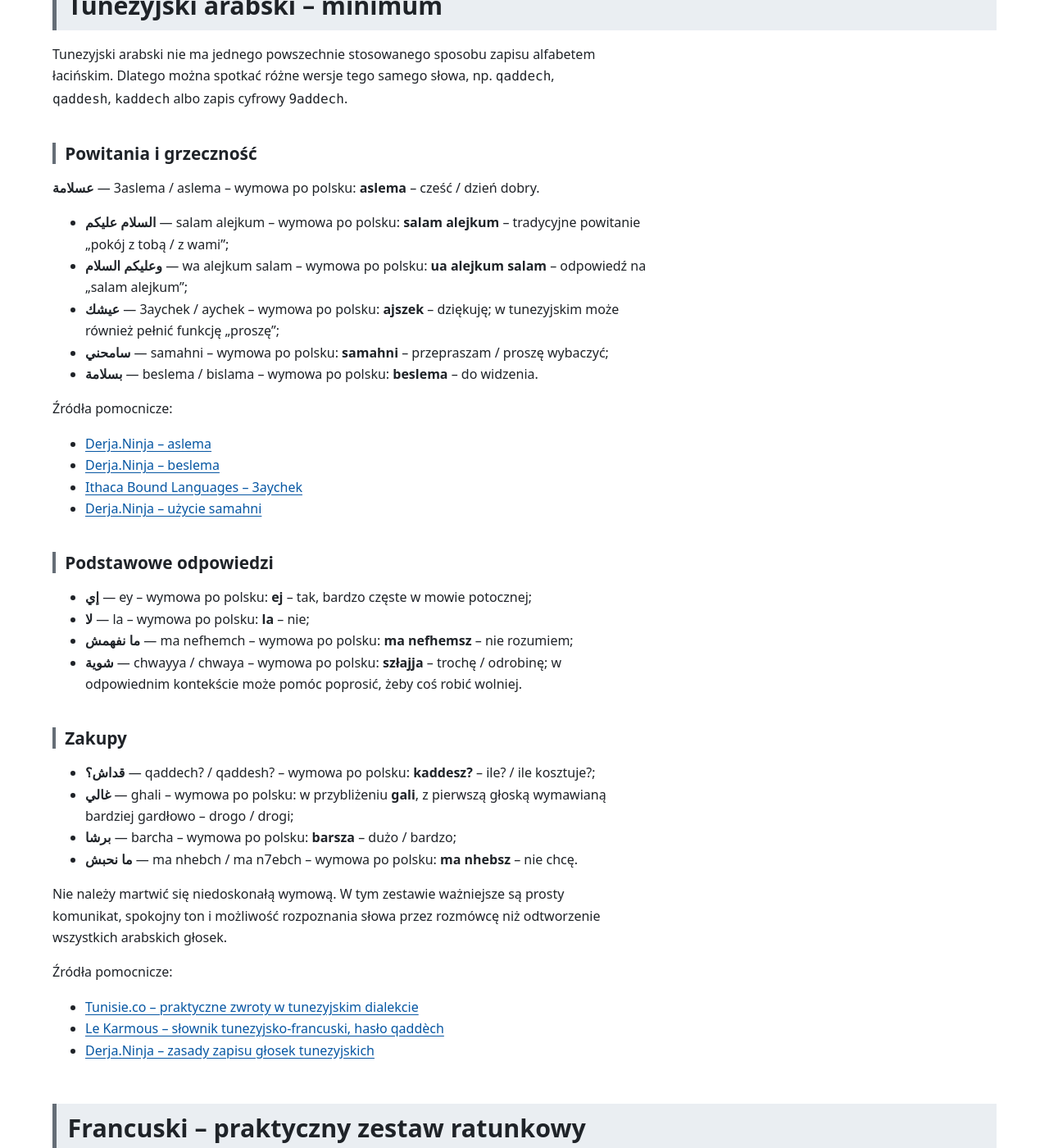
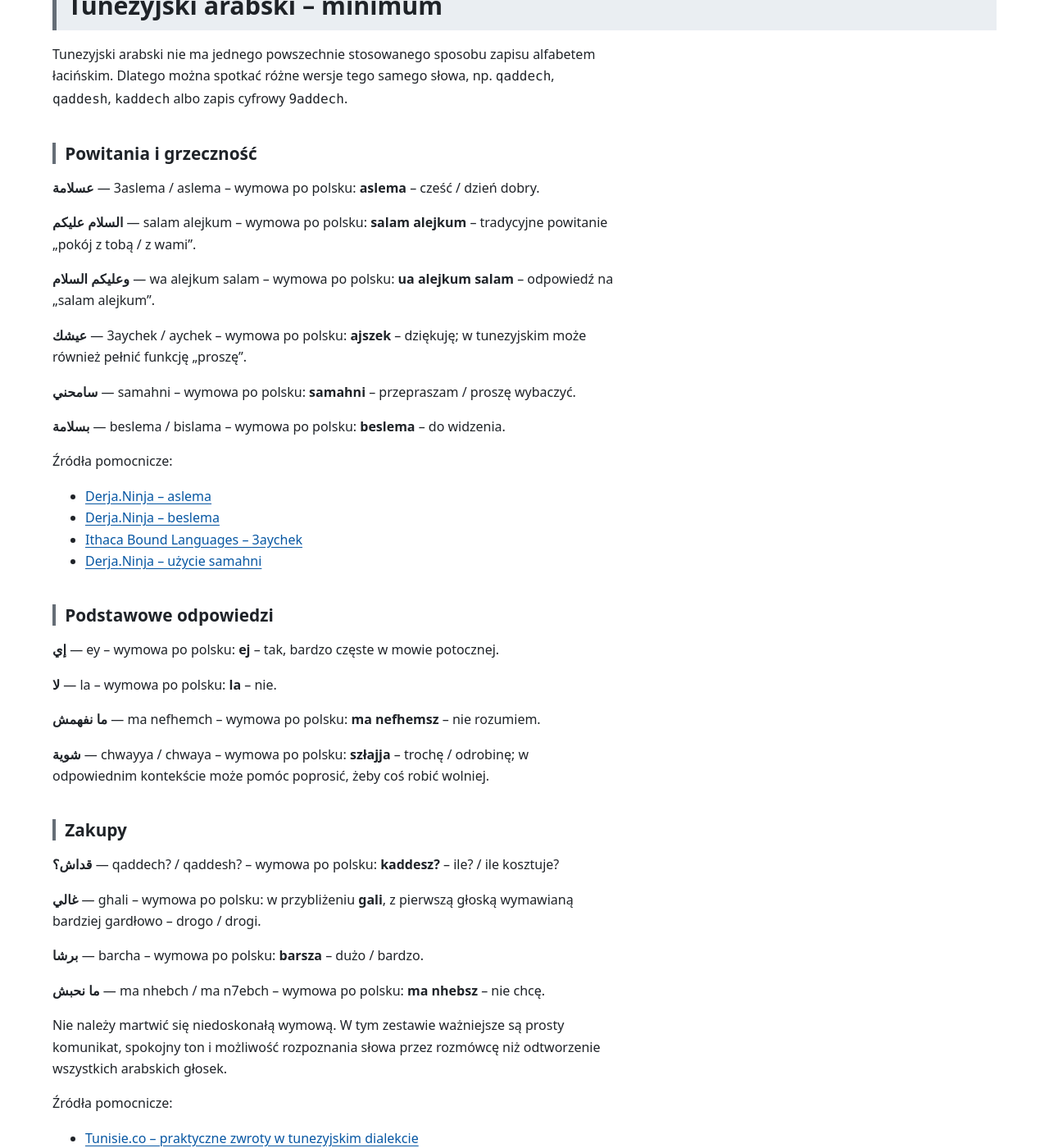
Before and after one commit to rotnicki/djerba-2026, a Jekyll site: the page built from jezyk-i-zwroty.md, in a window 1280 px wide and 1400 px high, scrolled down 2298 px. Shown: the whole window at 82% size. Built offline with Jekyll 4.4.1, drawn with Linux system fonts in a browser that asks for light colours; our own code applies the rules of GitHub Pages for plain Markdown files; some of the changed text lies outside the part shown.

```diff
--- a/jezyk-i-zwroty.md
+++ b/jezyk-i-zwroty.md
@@ -67,11 +67,15 @@ Tunezyjski arabski nie ma jednego powszechnie stosowanego sposobu zapisu alfabet
 
 **عسلامة**{: lang="ar-TN" dir="rtl"} — 3aslema / aslema – wymowa po polsku: **aslema** – cześć / dzień dobry.
 
-- **السلام عليكم**{: lang="ar-TN" dir="rtl"} — salam alejkum – wymowa po polsku: **salam alejkum** – tradycyjne powitanie „pokój z tobą / z wami”;
-- **وعليكم السلام**{: lang="ar-TN" dir="rtl"} — wa alejkum salam – wymowa po polsku: **ua alejkum salam** – odpowiedź na „salam alejkum”;
-- **عيشك**{: lang="ar-TN" dir="rtl"} — 3aychek / aychek – wymowa po polsku: **ajszek** – dziękuję; w tunezyjskim może również pełnić funkcję „proszę”;
-- **سامحني**{: lang="ar-TN" dir="rtl"} — samahni – wymowa po polsku: **samahni** – przepraszam / proszę wybaczyć;
-- **بسلامة**{: lang="ar-TN" dir="rtl"} — beslema / bislama – wymowa po polsku: **beslema** – do widzenia.
+**السلام عليكم**{: lang="ar-TN" dir="rtl"} — salam alejkum – wymowa po polsku: **salam alejkum** – tradycyjne powitanie „pokój z tobą / z wami”.
+
+**وعليكم السلام**{: lang="ar-TN" dir="rtl"} — wa alejkum salam – wymowa po polsku: **ua alejkum salam** – odpowiedź na „salam alejkum”.
+
+**عيشك**{: lang="ar-TN" dir="rtl"} — 3aychek / aychek – wymowa po polsku: **ajszek** – dziękuję; w tunezyjskim może również pełnić funkcję „proszę”.
+
+**سامحني**{: lang="ar-TN" dir="rtl"} — samahni – wymowa po polsku: **samahni** – przepraszam / proszę wybaczyć.
+
+**بسلامة**{: lang="ar-TN" dir="rtl"} — beslema / bislama – wymowa po polsku: **beslema** – do widzenia.
 
 Źródła pomocnicze:
 
@@ -82,17 +86,23 @@ Tunezyjski arabski nie ma jednego powszechnie stosowanego sposobu zapisu alfabet
 
 ### Podstawowe odpowiedzi
 
-- **إي**{: lang="ar-TN" dir="rtl"} — ey – wymowa po polsku: **ej** – tak, bardzo częste w mowie potocznej;
-- **لا**{: lang="ar-TN" dir="rtl"} — la – wymowa po polsku: **la** – nie;
-- **ما نفهمش**{: lang="ar-TN" dir="rtl"} — ma nefhemch – wymowa po polsku: **ma nefhemsz** – nie rozumiem;
-- **شوية**{: lang="ar-TN" dir="rtl"} — chwayya / chwaya – wymowa po polsku: **szłajja** – trochę / odrobinę; w odpowiednim kontekście może pomóc poprosić, żeby coś robić wolniej.
+**إي**{: lang="ar-TN" dir="rtl"} — ey – wymowa po polsku: **ej** – tak, bardzo częste w mowie potocznej.
+
+**لا**{: lang="ar-TN" dir="rtl"} — la – wymowa po polsku: **la** – nie.
+
+**ما نفهمش**{: lang="ar-TN" dir="rtl"} — ma nefhemch – wymowa po polsku: **ma nefhemsz** – nie rozumiem.
+
+**شوية**{: lang="ar-TN" dir="rtl"} — chwayya / chwaya – wymowa po polsku: **szłajja** – trochę / odrobinę; w odpowiednim kontekście może pomóc poprosić, żeby coś robić wolniej.
 
 ### Zakupy
 
-- **قداش؟**{: lang="ar-TN" dir="rtl"} — qaddech? / qaddesh? – wymowa po polsku: **kaddesz?** – ile? / ile kosztuje?;
-- **غالي**{: lang="ar-TN" dir="rtl"} — ghali – wymowa po polsku: w przybliżeniu **gali**, z pierwszą głoską wymawianą bardziej gardłowo – drogo / drogi;
-- **برشا**{: lang="ar-TN" dir="rtl"} — barcha – wymowa po polsku: **barsza** – dużo / bardzo;
-- **ما نحبش**{: lang="ar-TN" dir="rtl"} — ma nhebch / ma n7ebch – wymowa po polsku: **ma nhebsz** – nie chcę.
+**قداش؟**{: lang="ar-TN" dir="rtl"} — qaddech? / qaddesh? – wymowa po polsku: **kaddesz?** – ile? / ile kosztuje?
+
+**غالي**{: lang="ar-TN" dir="rtl"} — ghali – wymowa po polsku: w przybliżeniu **gali**, z pierwszą głoską wymawianą bardziej gardłowo – drogo / drogi.
+
+**برشا**{: lang="ar-TN" dir="rtl"} — barcha – wymowa po polsku: **barsza** – dużo / bardzo.
+
+**ما نحبش**{: lang="ar-TN" dir="rtl"} — ma nhebch / ma n7ebch – wymowa po polsku: **ma nhebsz** – nie chcę.
 
 Nie należy martwić się niedoskonałą wymową. W tym zestawie ważniejsze są prosty komunikat, spokojny ton i możliwość rozpoznania słowa przez rozmówcę niż odtworzenie wszystkich arabskich głosek.
 
@@ -112,62 +122,93 @@ Polska wymowa poniżej jest celowo uproszczona. Nie zastępuje nagrania native s
 
 **Bonjour**{: lang="fr"} – wymowa po polsku: **bążur** – dzień dobry.
 
-- **Bonsoir**{: lang="fr"} – wymowa po polsku: **bąsłar** – dobry wieczór;
-- **Merci**{: lang="fr"} – wymowa po polsku: **mersi** – dziękuję;
-- **S'il vous plaît**{: lang="fr"} – wymowa po polsku: **sil wu ple** – proszę;
-- **Excusez-moi**{: lang="fr"} – wymowa po polsku: **ekskize mua** – przepraszam;
-- **Au revoir**{: lang="fr"} – wymowa po polsku: **o rewuar** – do widzenia.
+**Bonsoir**{: lang="fr"} – wymowa po polsku: **bąsłar** – dobry wieczór.
+
+**Merci**{: lang="fr"} – wymowa po polsku: **mersi** – dziękuję.
+
+**S'il vous plaît**{: lang="fr"} – wymowa po polsku: **sil wu ple** – proszę.
+
+**Excusez-moi**{: lang="fr"} – wymowa po polsku: **ekskize mua** – przepraszam.
+
+**Au revoir**{: lang="fr"} – wymowa po polsku: **o rewuar** – do widzenia.
 
 ### Gdy czegoś nie rozumiemy
 
-- **Je ne comprends pas**{: lang="fr"} – wymowa po polsku: **że ne kąprą pa** – nie rozumiem;
-- **Parlez-vous anglais ?**{: lang="fr"} – wymowa po polsku: **parle wu ągle?** – czy mówi Pan/Pani po angielsku?;
-- **Parlez-vous français ?**{: lang="fr"} – wymowa po polsku: **parle wu frąse?** – czy mówi Pan/Pani po francusku?;
-- **Pouvez-vous répéter ?**{: lang="fr"} – wymowa po polsku: **puwe wu repete?** – czy może Pan/Pani powtórzyć?;
-- **Plus lentement, s'il vous plaît**{: lang="fr"} – wymowa po polsku: **pli lątmą, sil wu ple** – wolniej, proszę.
+**Je ne comprends pas**{: lang="fr"} – wymowa po polsku: **że ne kąprą pa** – nie rozumiem.
+
+**Parlez-vous anglais ?**{: lang="fr"} – wymowa po polsku: **parle wu ągle?** – czy mówi Pan/Pani po angielsku?
+
+**Parlez-vous français ?**{: lang="fr"} – wymowa po polsku: **parle wu frąse?** – czy mówi Pan/Pani po francusku?
+
+**Pouvez-vous répéter ?**{: lang="fr"} – wymowa po polsku: **puwe wu repete?** – czy może Pan/Pani powtórzyć?
+
+**Plus lentement, s'il vous plaît**{: lang="fr"} – wymowa po polsku: **pli lątmą, sil wu ple** – wolniej, proszę.
 
 ### Kierunek i transport
 
-- **Où est… ?**{: lang="fr"} – wymowa po polsku: **u e…?** – gdzie jest…?;
-- **À gauche**{: lang="fr"} – wymowa po polsku: **a gosz** – w lewo;
-- **À droite**{: lang="fr"} – wymowa po polsku: **a druat** – w prawo;
-- **Tout droit**{: lang="fr"} – wymowa po polsku: **tu drua** – prosto;
-- **Combien pour aller à… ?**{: lang="fr"} – wymowa po polsku: **kąbję pur ale a…?** – ile kosztuje przejazd do…?;
-- **Je veux aller à…**{: lang="fr"} – wymowa po polsku: **że we ale a…** – chcę jechać do…;
-- **Arrêtez ici, s'il vous plaît**{: lang="fr"} – wymowa po polsku: **arete isi, sil wu ple** – proszę zatrzymać się tutaj.
+**Où est… ?**{: lang="fr"} – wymowa po polsku: **u e…?** – gdzie jest…?
+
+**À gauche**{: lang="fr"} – wymowa po polsku: **a gosz** – w lewo.
+
+**À droite**{: lang="fr"} – wymowa po polsku: **a druat** – w prawo.
+
+**Tout droit**{: lang="fr"} – wymowa po polsku: **tu drua** – prosto.
+
+**Combien pour aller à… ?**{: lang="fr"} – wymowa po polsku: **kąbję pur ale a…?** – ile kosztuje przejazd do…?
+
+**Je veux aller à…**{: lang="fr"} – wymowa po polsku: **że we ale a…** – chcę jechać do…
+
+**Arrêtez ici, s'il vous plaît**{: lang="fr"} – wymowa po polsku: **arete isi, sil wu ple** – proszę zatrzymać się tutaj.
 
 ### Zakupy i płatność
 
-- **Combien ça coûte ?**{: lang="fr"} – wymowa po polsku: **kąbję sa kut?** – ile to kosztuje?;
-- **C'est trop cher**{: lang="fr"} – wymowa po polsku: **se tro szer** – to za drogo;
-- **C'est un prix fixe ?**{: lang="fr"} – wymowa po polsku: **se ę pri fiks?** – czy to stała cena?;
-- **Je paie par carte**{: lang="fr"} – wymowa po polsku: **że pe par kart** – płacę kartą;
-- **Je paie en espèces**{: lang="fr"} – wymowa po polsku: **że pe ą espes** – płacę gotówką;
-- **Vous avez de la monnaie ?**{: lang="fr"} – wymowa po polsku: **wu zawe de la mone?** – czy ma Pan/Pani drobne?;
-- **Je ne veux pas, merci**{: lang="fr"} – wymowa po polsku: **że ne we pa, mersi** – nie chcę, dziękuję.
+**Combien ça coûte ?**{: lang="fr"} – wymowa po polsku: **kąbję sa kut?** – ile to kosztuje?
+
+**C'est trop cher**{: lang="fr"} – wymowa po polsku: **se tro szer** – to za drogo.
+
+**C'est un prix fixe ?**{: lang="fr"} – wymowa po polsku: **se ę pri fiks?** – czy to stała cena?
+
+**Je paie par carte**{: lang="fr"} – wymowa po polsku: **że pe par kart** – płacę kartą.
+
+**Je paie en espèces**{: lang="fr"} – wymowa po polsku: **że pe ą espes** – płacę gotówką.
+
+**Vous avez de la monnaie ?**{: lang="fr"} – wymowa po polsku: **wu zawe de la mone?** – czy ma Pan/Pani drobne?
+
+**Je ne veux pas, merci**{: lang="fr"} – wymowa po polsku: **że ne we pa, mersi** – nie chcę, dziękuję.
 
 ### Jedzenie i picie
 
-- **De l'eau, s'il vous plaît**{: lang="fr"} – wymowa po polsku: **de lo, sil wu ple** – wodę, proszę;
-- **Sans glace**{: lang="fr"} – wymowa po polsku: **są glas** – bez lodu;
-- **Sans alcool**{: lang="fr"} – wymowa po polsku: **są zalkol** – bez alkoholu;
-- **L'addition, s'il vous plaît**{: lang="fr"} – wymowa po polsku: **ladisją, sil wu ple** – rachunek, proszę;
-- **C'est épicé ?**{: lang="fr"} – wymowa po polsku: **se epise?** – czy to jest ostre?;
-- **Sans…**{: lang="fr"} – wymowa po polsku: **są…** – bez…
+**De l'eau, s'il vous plaît**{: lang="fr"} – wymowa po polsku: **de lo, sil wu ple** – wodę, proszę.
+
+**Sans glace**{: lang="fr"} – wymowa po polsku: **są glas** – bez lodu.
+
+**Sans alcool**{: lang="fr"} – wymowa po polsku: **są zalkol** – bez alkoholu.
+
+**L'addition, s'il vous plaît**{: lang="fr"} – wymowa po polsku: **ladisją, sil wu ple** – rachunek, proszę.
+
+**C'est épicé ?**{: lang="fr"} – wymowa po polsku: **se epise?** – czy to jest ostre?
+
+**Sans…**{: lang="fr"} – wymowa po polsku: **są…** – bez…
 
 ### Sytuacja awaryjna
 
-- **Aidez-moi, s'il vous plaît**{: lang="fr"} – wymowa po polsku: **ede mua, sil wu ple** – proszę mi pomóc;
-- **J'ai besoin d'un médecin**{: lang="fr"} – wymowa po polsku: w przybliżeniu **że bezłę dę medsę** – potrzebuję lekarza;
-- **Appelez la police**{: lang="fr"} – wymowa po polsku: **aple la polis** – proszę wezwać policję;
-- **J'ai perdu…**{: lang="fr"} – wymowa po polsku: **że perdu…** – zgubiłem / zgubiłam…;
-- **Je suis avec un groupe**{: lang="fr"} – wymowa po polsku: **że słi awek ę grup** – jestem z grupą.
+**Aidez-moi, s'il vous plaît**{: lang="fr"} – wymowa po polsku: **ede mua, sil wu ple** – proszę mi pomóc.
+
+**J'ai besoin d'un médecin**{: lang="fr"} – wymowa po polsku: w przybliżeniu **że bezłę dę medsę** – potrzebuję lekarza.
+
+**Appelez la police**{: lang="fr"} – wymowa po polsku: **aple la polis** – proszę wezwać policję.
+
+**J'ai perdu…**{: lang="fr"} – wymowa po polsku: **że perdu…** – zgubiłem / zgubiłam…
+
+**Je suis avec un groupe**{: lang="fr"} – wymowa po polsku: **że słi awek ę grup** – jestem z grupą.
 
 ### Dostępność i pomoc w poruszaniu się
 
-- **Je suis aveugle**{: lang="fr"} – wymowa po polsku: **że słi awegl** – jestem osobą niewidomą;
-- **Donnez-moi votre bras, s'il vous plaît**{: lang="fr"} – wymowa po polsku: **done mua wotr bra, sil wu ple** – proszę podać mi ramię;
-- **Prévenez-moi s'il y a une marche, s'il vous plaît**{: lang="fr"} – wymowa po polsku: **prewene mua sil ja in marsz, sil wu ple** – proszę powiedzieć / ostrzec mnie, jeśli jest stopień.
+**Je suis aveugle**{: lang="fr"} – wymowa po polsku: **że słi awegl** – jestem osobą niewidomą.
+
+**Donnez-moi votre bras, s'il vous plaît**{: lang="fr"} – wymowa po polsku: **done mua wotr bra, sil wu ple** – proszę podać mi ramię.
+
+**Prévenez-moi s'il y a une marche, s'il vous plaît**{: lang="fr"} – wymowa po polsku: **prewene mua sil ja in marsz, sil wu ple** – proszę powiedzieć / ostrzec mnie, jeśli jest stopień.
 
 ## Angielski – kiedy wystarczy
 
```
Also changed, not shown: other parts of jezyk-i-zwroty.md (+19 -10 lines).
